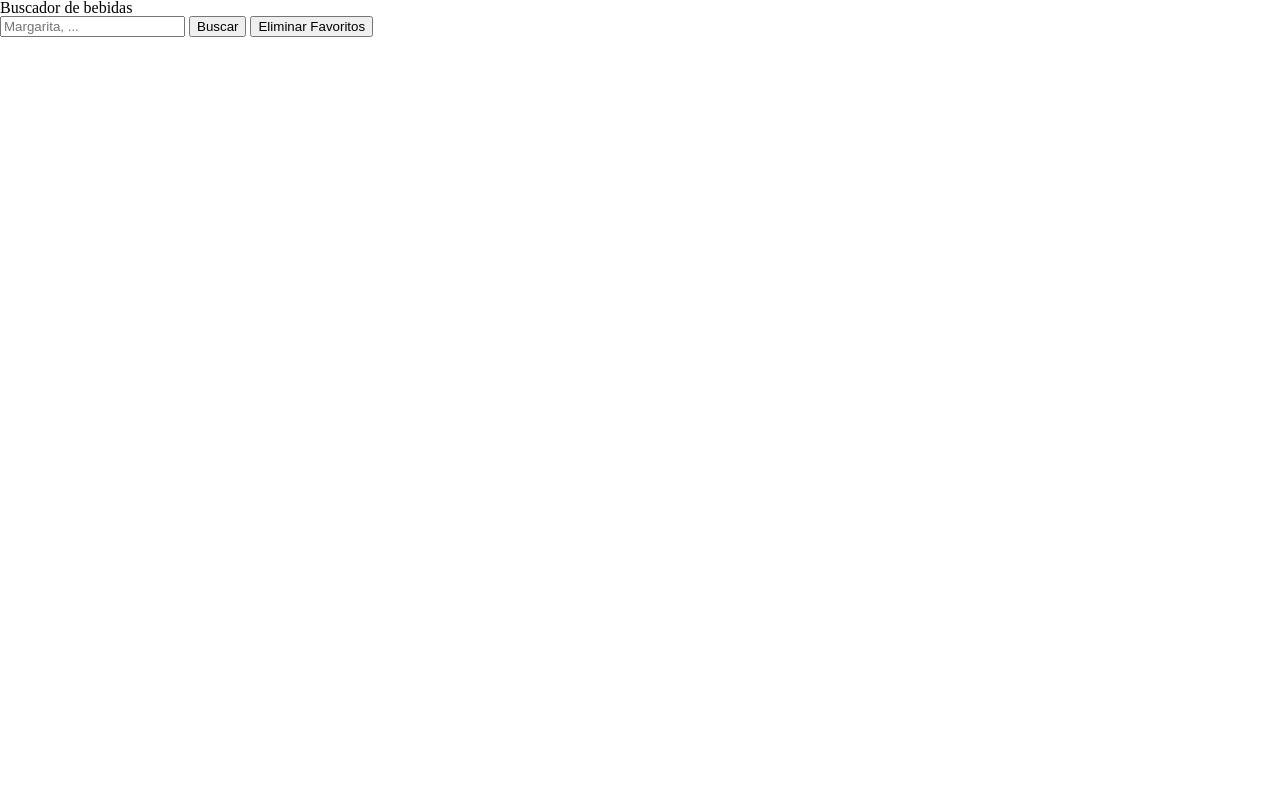
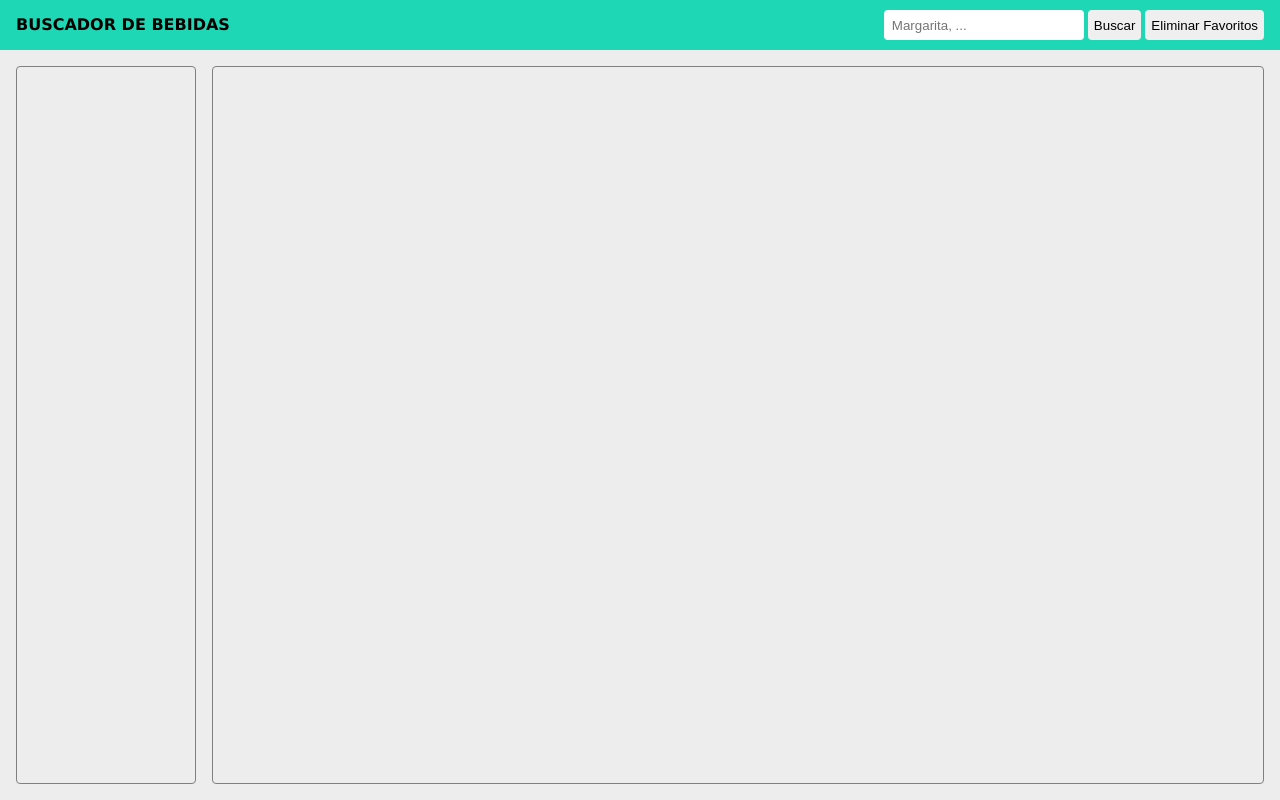
Before and after one commit to Adalab/modulo-2-evaluacion-final-gloriarodrife, a website: page src/html/index.html in a window 1280 px wide. Drawn offline with nearby package versions, Linux system fonts and the light colour scheme; files that its build step writes are made by us from their sources.

Commit message:
initial styles

```diff
--- a/src/scss/core/_variables.scss
+++ b/src/scss/core/_variables.scss
@@ -0,0 +1,2 @@
+$toolbar_background: #1ed7b5;
+$main_background: #ededed;
--- a/src/scss/layout/_header.scss
+++ b/src/scss/layout/_header.scss
@@ -0,0 +1,39 @@
+.toolbar {
+  background-color: $toolbar_background;
+  padding: 0 1rem;
+  display: flex;
+  flex-direction: column;
+  justify-content: center;
+  gap: 0.5rem;
+  height: 86px;
+
+  .app_name {
+    font-weight: bold;
+    text-transform: uppercase;
+    font-family: Verdana, Geneva, Tahoma, sans-serif;
+  }
+
+  .input_search,
+  .submit_button {
+    box-sizing: border-box;
+    height: 30px;
+    border-radius: 4px;
+    border: 0;
+  }
+
+  .input_search {
+    padding: 0 0.5rem;
+  }
+
+  @media all and (min-width: 500px) {
+    flex-direction: row;
+    justify-content: space-between;
+    align-items: center;
+    padding: 0 1rem;
+    height: 50px;
+
+    .input_search {
+      width: 200px;
+    }
+  }
+}
--- /dev/null
+++ b/src/scss/layout/_main.scss
@@ -0,0 +1,55 @@
+.main {
+  background-color: $main_background;
+  padding: 1rem;
+  display: flex;
+  flex-direction: column;
+  gap: 1rem;
+
+  .bookmarks_container,
+  .list_container {
+    border: solid 1px grey;
+    border-radius: 4px;
+    padding: 1rem;
+  }
+
+  .bookmarks_container {
+    display: flex;
+    flex-direction: row;
+    gap: 1rem;
+    height: 90px;
+    overflow-x: auto;
+  }
+  .bookmarks_container > li > img {
+    max-width: 120px;
+  }
+
+  .list_container {
+    flex-grow: 1;
+    display: grid;
+    grid-template-columns: 1fr 1fr;
+    gap: 1rem;
+  }
+  .list_container > li {
+    width: 50px;
+  }
+  .list_container > li > p {
+    font-weight: bold;
+    width: 200px;
+    height: 50px;
+    display: flex;
+    align-items: center;
+  }
+  .list_container > li > img {
+    max-width: 210px;
+  }
+
+  @media all and (min-width: 500px) {
+    flex-direction: row;
+
+    .bookmarks_container {
+      flex-direction: column;
+      height: auto;
+      width: 180px;
+    }
+  }
+}
--- a/src/scss/main.scss
+++ b/src/scss/main.scss
@@ -2,7 +2,7 @@
 @import 'core/reset';
 @import 'components/code';
 @import 'components/links';
-@import 'layout/page';
+@import 'layout/main';
 @import 'layout/header';
 @import 'layout/footer';
 @import 'pages/index';
--- a/src/scss/pages/_index.scss
+++ b/src/scss/pages/_index.scss
@@ -0,0 +1,21 @@
+.page {
+  display: flex;
+  flex-direction: column;
+  min-height: 100vh;
+
+  .header {
+    position: fixed;
+    width: 100%;
+  }
+
+  .main {
+    margin-top: 86px;
+    flex-grow: 1;
+  }
+
+  @media all and (min-width: 500px) {
+    .main {
+      margin-top: 50px;
+    }
+  }
+}
```
Also changed, not shown: src/scss/layout/_page.scss (deleted).
